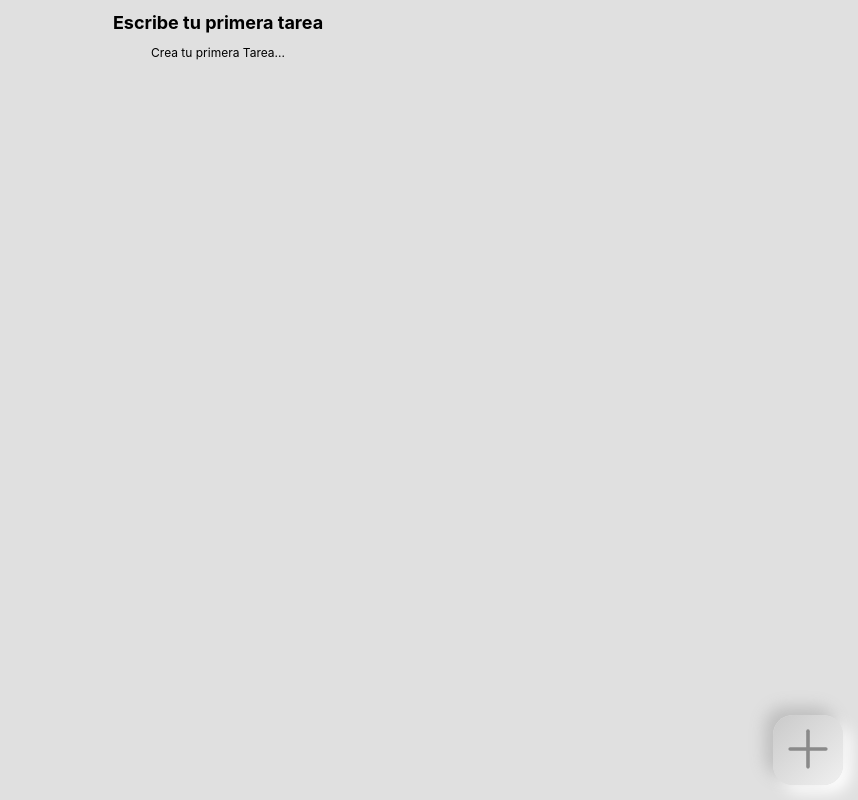
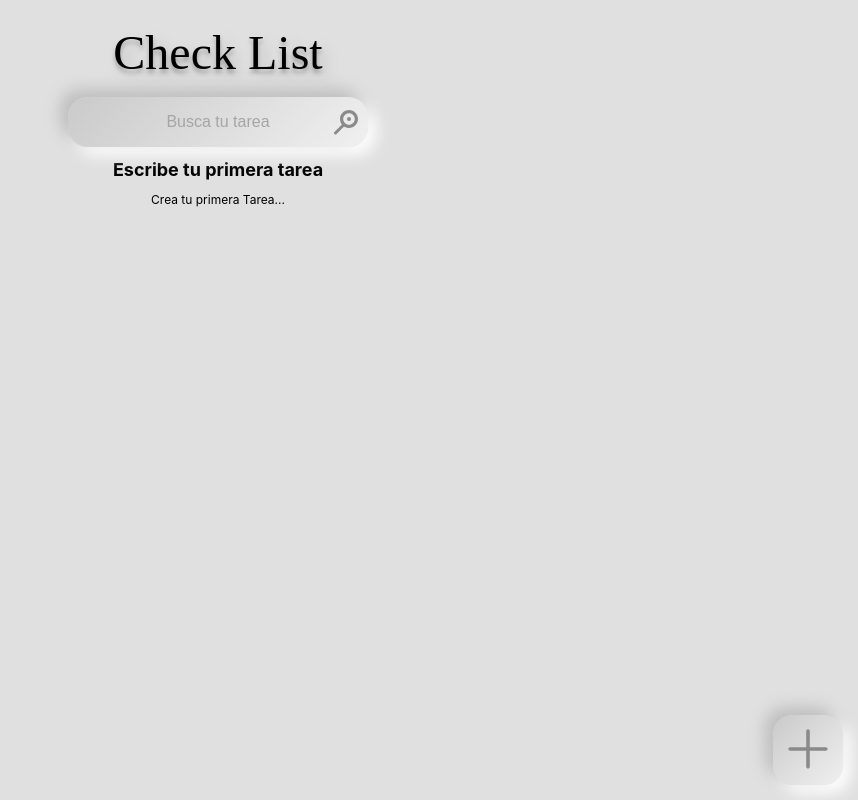
Before and after one commit to IngDonovan/todo-viteReactSass, a React (Vite) app: page / in a window 1280 px wide. Shown: the whole page, without its empty margins (422-1280 px from the left). Built offline with nearby package versions, Linux system fonts and the light colour scheme; a web font is replaced by a local one.

Commit message:
React.Children to more Components

```diff
--- a/src/App/index.jsx
+++ b/src/App/index.jsx
@@ -42,12 +42,12 @@ function App() {
     <>
       <TodoHeader
         loading = {loading}>
-       {/* <TodoTitle /> */}
-       {/* <TodoSearch
+       <TodoTitle />
+       <TodoSearch
         loading = {loading}
         searchValue = {searchValue}
         setSearchValue = {setSearchValue}
-       /> */}
+       />
        <TodoCounter
 
         completedTodos = {completedTodos}
--- a/src/TodoHeader/index.jsx
+++ b/src/TodoHeader/index.jsx
@@ -3,9 +3,15 @@ import React from 'react';
 function TodoHeader({children, loading}) {
   //clona el elemento a partir de otro, con las propiedades que queramos en el segundo argumento
   // React.cloneElement(children, {loading});
+  //para manejar a varios elementos, sin importar y nos queda como un array
+  // React.Children.toArray(children).map(child => React.cloneElement(children, {loading}))
   return (
     <header>
-      {React.cloneElement(children, {loading})}
+      {
+        React.Children
+          .toArray(children)
+          .map((child) => React.cloneElement(child, { loading })
+      )}
     </header>
   );
 }
```
